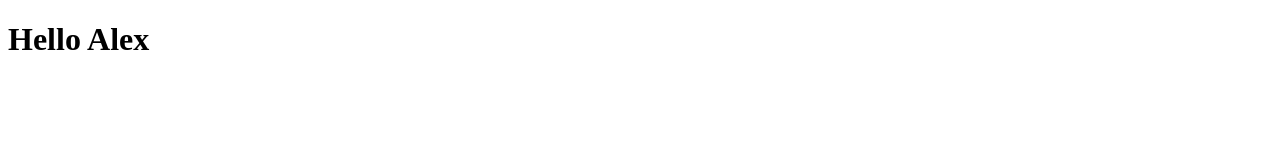
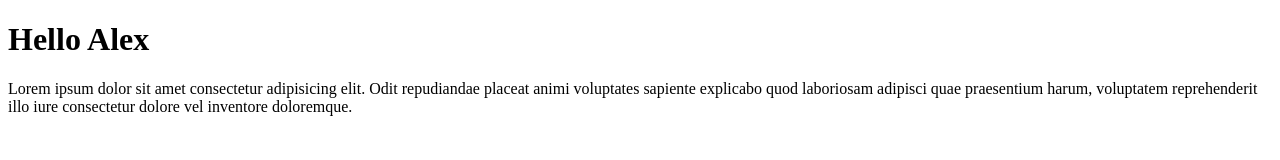
Before and after one commit to anton3mysiak/333, a plain HTML site: page index.html in a window 1280 px wide. Drawn offline with Linux system fonts and the light colour scheme.

Commit message:
first_div

```diff
--- a/index.html
+++ b/index.html
@@ -7,5 +7,7 @@
 </head>
 <body>
     <h1>Hello Alex</h1>
+
+    <div>Lorem ipsum dolor sit amet consectetur adipisicing elit. Odit repudiandae placeat animi voluptates sapiente explicabo quod laboriosam adipisci quae praesentium harum, voluptatem reprehenderit illo iure consectetur dolore vel inventore doloremque.</div>
 </body>
 </html>
```
